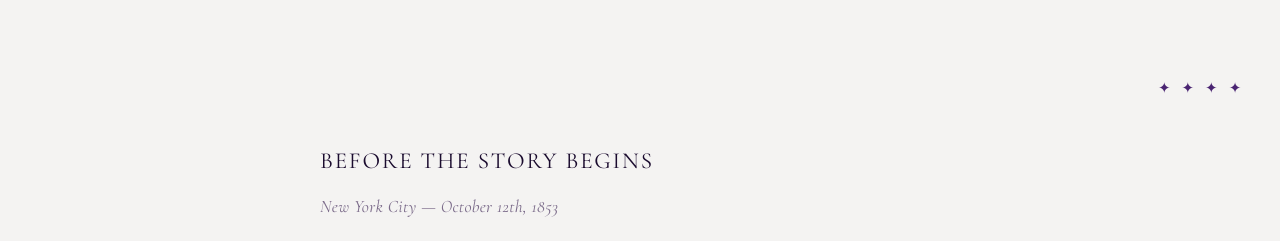
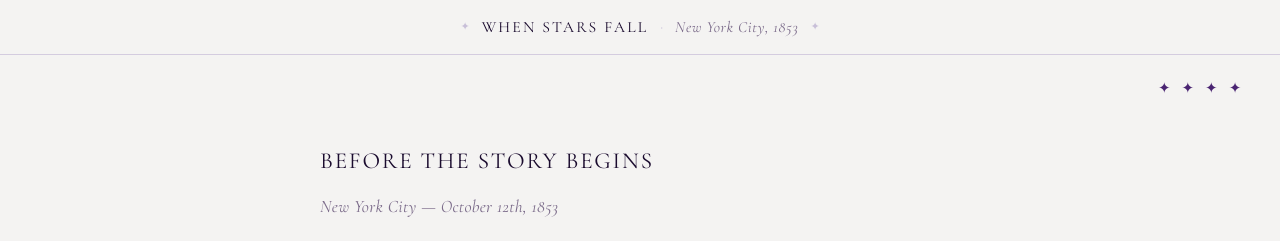
Before and after one commit to adchristiano/when-stars-fall, a plain HTML site: page wsf-game/index.html in a window 1280 px wide. Shown: the top 241 px of the page. Drawn offline with nearby package versions, Linux system fonts and the light colour scheme.

Commit message:
ui: add fixed branding header

```diff
--- a/wsf-game/index.html
+++ b/wsf-game/index.html
@@ -11,6 +11,14 @@
   <link rel="stylesheet" href="style.css">
 </head>
 <body>
+
+  <header id="game-header">
+    <span class="header-star" aria-hidden="true">✦</span>
+    <span class="header-title">When Stars Fall</span>
+    <span class="header-divider" aria-hidden="true">·</span>
+    <span class="header-sub">New York City, 1853</span>
+    <span class="header-star" aria-hidden="true">✦</span>
+  </header>
 
   <div id="constellation-counter" aria-live="polite" aria-label="Signatures collected">
     <span id="stars-display">✦ ✦ ✦ ✦</span>
```
